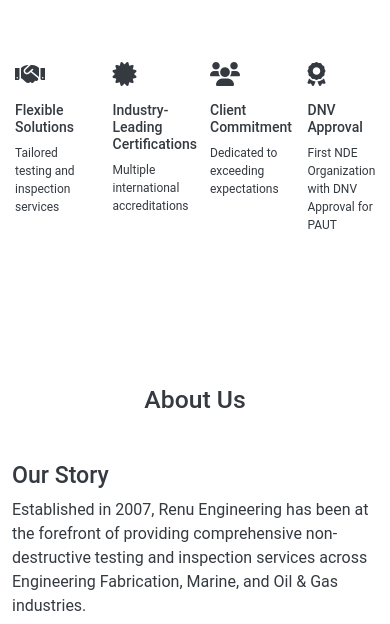
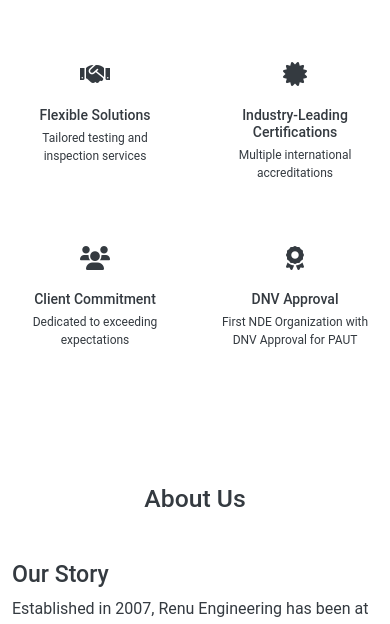
Before and after one commit to santhoshkumarsk14/renu, a Flask app: page / in a window 390 px wide. Shown: the part 676-1300 px from the top of the page. Run offline with Flask 3, Linux system fonts and the light colour scheme.

Commit message:
Assistant checkpoint: Update mobile grid layout for core values section
Assistant generated file changes:
- static/css/style.css: Update mobile grid layout for core values

---

User prompt:

yes it got smaller but it isn't forming into a grid and make thmesllves

```diff
--- a/static/css/style.css
+++ b/static/css/style.css
@@ -120,21 +120,34 @@ footer {
         width: calc(100% - 45px);
     }
 
+    #core-values .row {
+        display: grid;
+        grid-template-columns: repeat(2, 1fr);
+        gap: 10px;
+    }
+
     #core-values .col-md-3 {
-        width: 25%;
+        width: 100%;
         padding: 5px;
     }
 
     #core-values .value-card {
         padding: 10px;
+        height: 100%;
+        display: flex;
+        flex-direction: column;
+        align-items: center;
+        text-align: center;
     }
 
     #core-values .value-card h4 {
         font-size: 14px;
+        margin: 5px 0;
     }
 
     #core-values .value-card p {
         font-size: 12px;
+        margin: 0;
     }
 
     #core-values .value-card i {
```
